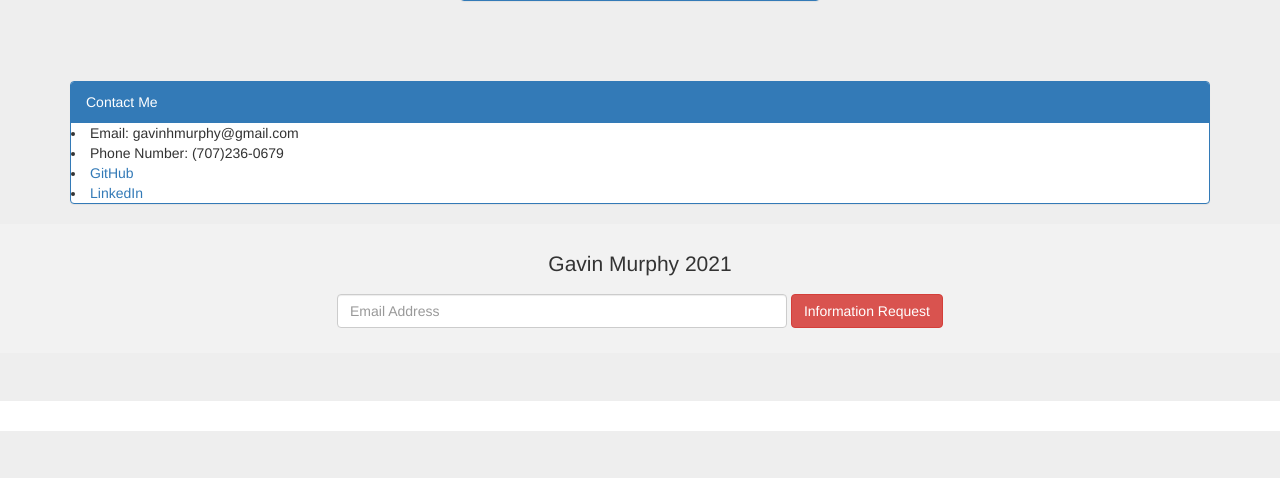
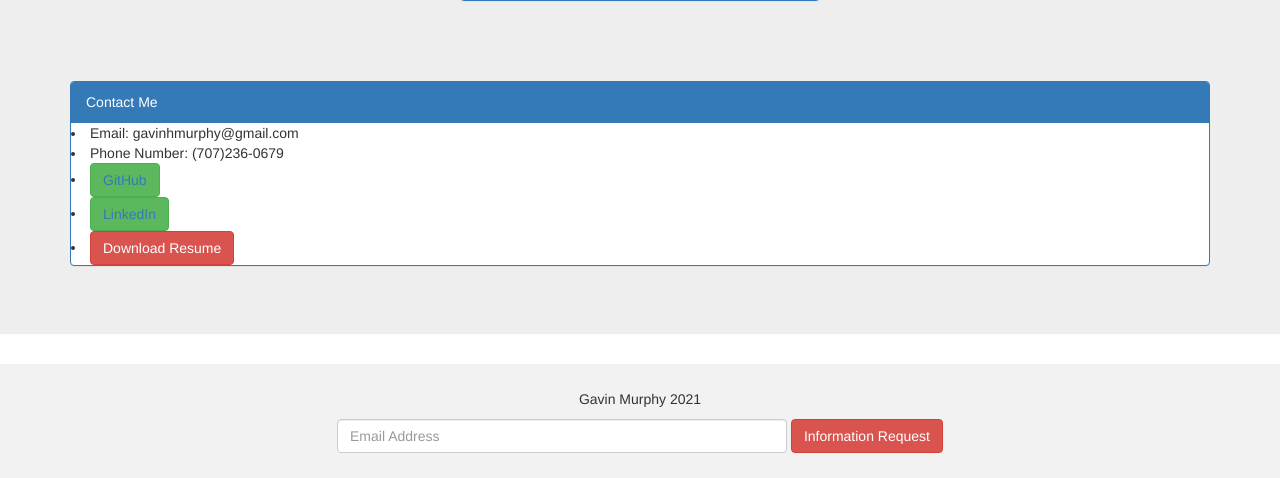
Before and after one commit to ghmurphy2/Portfolio3, a PHP site: page / in a window 1280 px wide. Shown: the part 1211-1689 px from the top of the page. Before the commit the page ends 1642 px from the top, so only its background shows below. Run offline with PHP 8.4, Linux system fonts and the light colour scheme.

Commit message:
added more buttons and pdf download

```diff
--- a/home.html
+++ b/home.html
@@ -97,10 +97,14 @@
                     <div class="panel-heading">Contact Me</div>
                     <li>Email: gavinhmurphy@gmail.com</li>
                     <li>Phone Number: (707)236-0679</li>
-                    <li><a href="https://github.com/ghmurphy2">GitHub
-                        </a>
-                    <li><a href="https://linkedin.com/in/gavinhmurphy">LinkedIn
-                        </a>
+                    <li><button type="button" class="btn btn-success"><a href="https://github.com/ghmurphy2">GitHub
+                        </a></button>
+                    <li><button type="button" class="btn btn-success"><a href="https://linkedin.com/in/gavinhmurphy">LinkedIn
+                    </button>
+                    </a>
+                    <li><button type="button" class="btn btn-danger">Download Resume
+                        <a href="./assets/Resume.pdf" download
+                          ></button></a></div></li>
                     </li>
                 </div>
             </div>
@@ -111,6 +115,8 @@
         <form class="form-inline">
             <input type="email" class="form-control" size="50" placeholder="Email Address">
             <button type="button" class="btn btn-danger">Information Request</button>
+
+
         </form>
     </footer>
 </body>
--- a/public/style.css
+++ b/public/style.css
@@ -1,5 +1,5 @@
-body{
-    background-color: grey;
+.bg{
+    background-color:grey;
 }
 
 .navbar {
```
Also changed, not shown: 1 other file.
